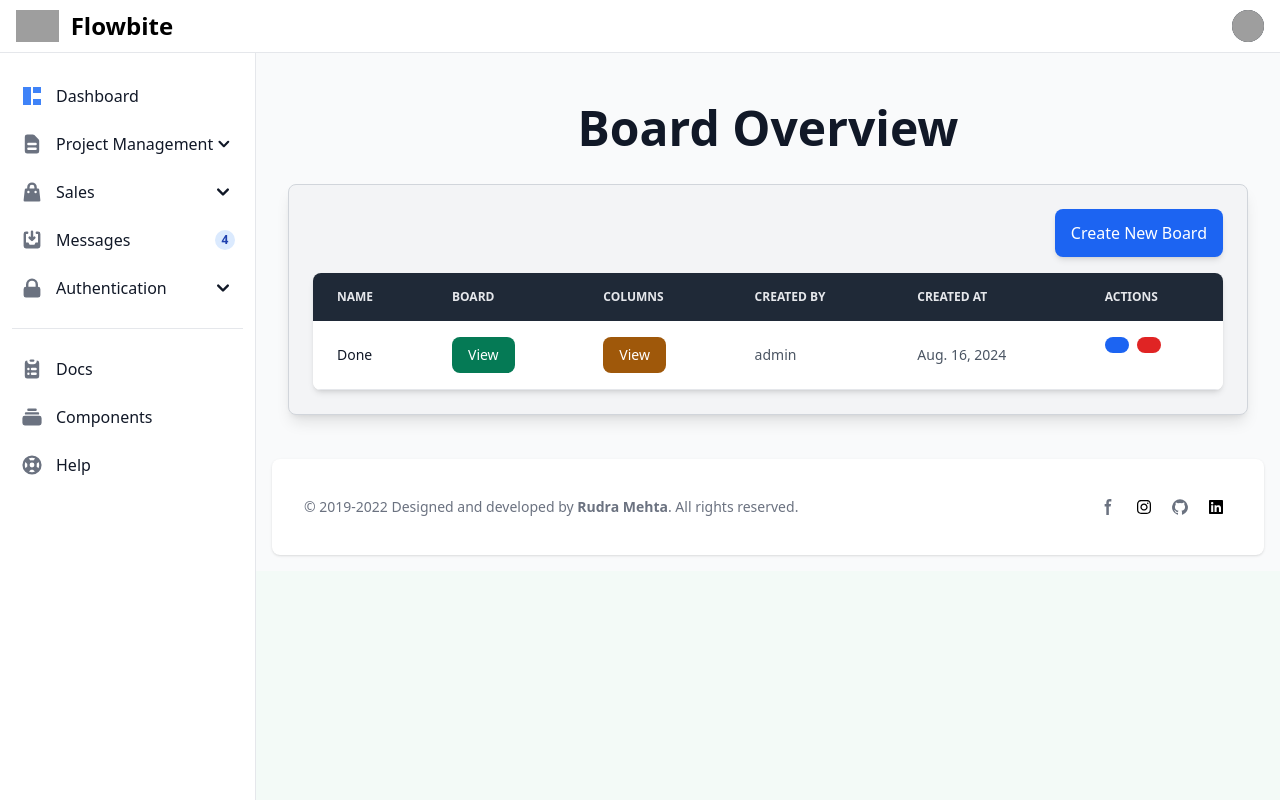
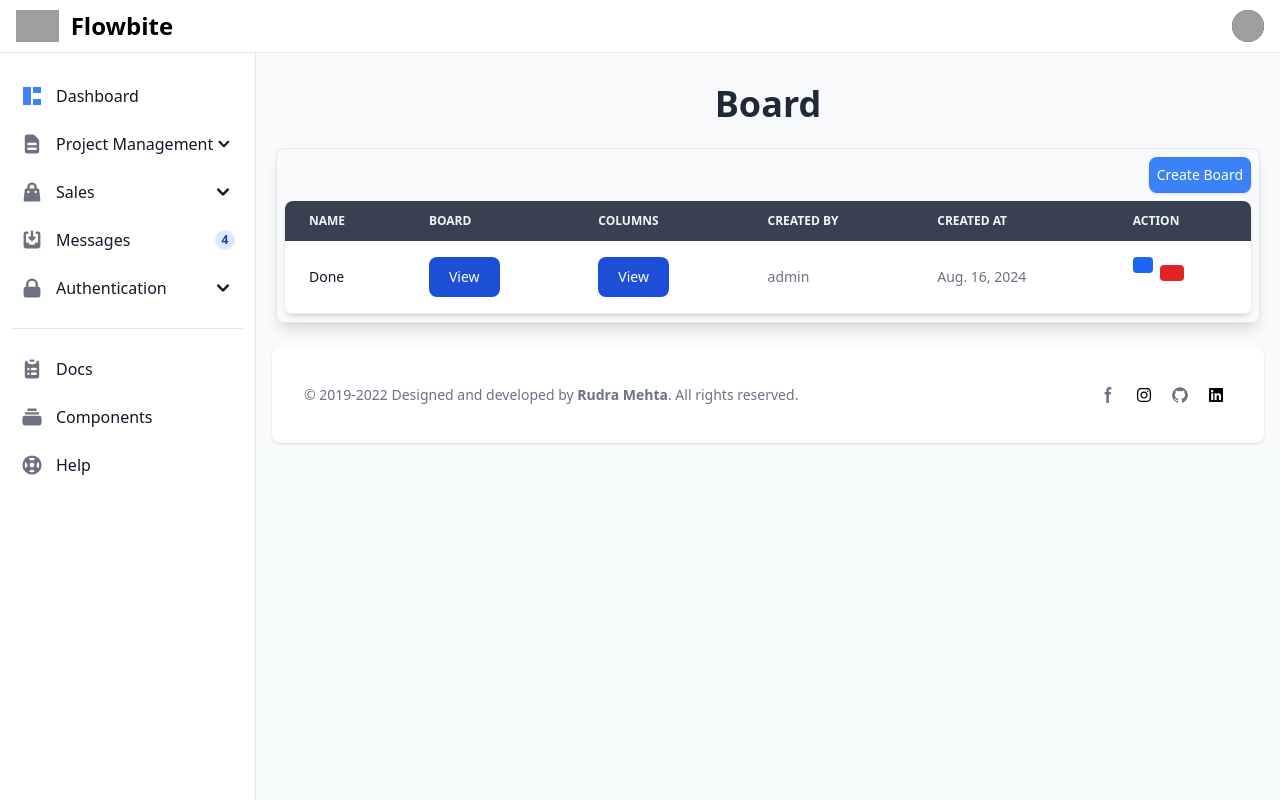
Before and after one commit to rudrafra772/tms, a Django app: page /board/ in a window 1280 px wide. Run offline with Django 5.2, Linux system fonts and the light colour scheme; a user stored in the database is signed in; data comes from the database, SQL or seed files in the repository; both versions use the stored data as it was after the commit; style sheets or scripts are compiled from the project's sources; some libraries are stand-ins or nearby versions; grey boxes are pictures that could not be loaded.

Commit message:
FIX: board ui reset

```diff
--- a/apps/templates/project_mgmt/board.html
+++ b/apps/templates/project_mgmt/board.html
@@ -2,61 +2,69 @@
 
 {% block content %}
 
-<div class="container mx-auto px-4 py-6 max-w-screen-xl">
-    <h1 class="text-5xl font-bold text-center mb-8 text-gray-900 dark:text-gray-100">Board Overview</h1>
+<div class="container mx-auto px-1 py-1 max-w-screen-xl">
+    <h1 class="text-4xl font-bold text-center mb-6 text-gray-800 dark:text-gray-100">Board</h1>
     {% include "base/message.html" %}
-    <section class="bg-gray-100 border border-gray-300 dark:bg-gray-900 p-6 rounded-lg shadow-lg">
-        <div class="flex flex-wrap justify-end mb-4 space-y-2 sm:space-y-0 sm:space-x-4">
-            <a href="{% url "add_board" %}" class="w-full sm:w-auto py-3 px-4 bg-blue-600 text-white rounded-lg shadow-md hover:bg-blue-700 focus:outline-none focus:ring-2 focus:ring-blue-200 focus:ring-offset-2 transition ease-in-out duration-150">
-                Create New Board
+    <section class="bg-gray-50 border border-gray-200 dark:bg-gray-900 p-2 rounded-lg shadow-lg">
+        <div class="flex flex-wrap justify-end mb-2 space-y-2 sm:space-y-0 sm:space-x-2">
+            <a href="{% url "add_board" %}" class="w-full text-sm sm:w-auto py-2 px-2 bg-primary-500 text-white rounded-lg shadow hover:bg-primary-600 focus:outline-none focus:ring-2 focus:ring-primary-200 focus:ring-offset-2">
+                Create Board
             </a>
         </div>
-        <div class="bg-white dark:bg-gray-800 rounded-lg shadow-md overflow-x-auto">
-            <table class="min-w-full text-sm text-left text-gray-600 dark:text-gray-300">
-                <thead class="text-xs uppercase bg-gray-800 text-gray-200 dark:bg-gray-700 dark:text-gray-300">
+        <div class="bg-white dark:bg-gray-800 rounded-lg shadow-md overflow-hidden">
+            <div class="overflow-x-auto block">
+                <table class="min-w-full text-nowrap text-sm text-left text-gray-500 dark:text-gray-400">
+                    <thead class="text-xs uppercase bg-gray-700 text-gray-100 dark:bg-gray-700 dark:text-gray-400">
                         <tr>
-                        <th scope="col" class="px-6 py-4">Name</th>
-                        <th scope="col" class="px-6 py-4">Board</th>
-                        <th scope="col" class="px-6 py-4">Columns</th>
-                        <th scope="col" class="px-6 py-4">Created By</th>
-                        <th scope="col" class="px-6 py-4">Created At</th>
-                        <th scope="col" class="px-6 py-4">Actions</th>
+                            <th scope="col" class="px-6 py-3">Name</th>
+                            <th scope="col" class="px-6 py-3">Board</th>
+                            <th scope="col" class="px-6 py-3">Columns</th>
+                            <th scope="col" class="px-6 py-3">Created By</th>
+                            <th scope="col" class="px-6 py-3">Created At</th>
+                            <th scope="col" class="px-6 py-3">Action</th>
                         </tr>
                     </thead>
                     <tbody class="bg-white dark:bg-gray-800">
                         {% for board in board_list %}
-                    <tr class="border-b dark:border-gray-700 hover:bg-gray-50 dark:hover:bg-gray-700 transition">
-                        <td class="px-6 py-4 font-medium text-gray-900 dark:text-white whitespace-nowrap">
-                           {{ board.name }}
-                        </td>
+                        <tr class="border-b dark:border-gray-700 hover:bg-gray-100 dark:hover:bg-gray-700 transition">
+                            <th scope="row" class="px-6 py-4 font-medium text-gray-900 dark:text-white whitespace-nowrap">
+                               {{board.name}}
+                            </th>
                             <td class="px-6 py-4">
-                            <a href="{% url "kanban_board" board.id %}" class="inline-flex items-center px-4 py-2 text-sm font-medium text-white bg-green-600 rounded-lg hover:bg-green-700 focus:outline-none focus:ring-2 focus:ring-green-200 dark:focus:ring-green-900 transition ease-in-out duration-150">
+                                <a href="{% url "kanban_board" board.id %}"  class="inline-flex items-center px-5 py-2.5 text-sm font-medium text-center text-white bg-primary-700 rounded-lg focus:ring-4 focus:ring-primary-200 dark:focus:ring-primary-900 hover:bg-primary-800">
                                     View
                                 </a>
                             </td>
                             <td class="px-6 py-4">
-                            <a href="{% url "column" board.id %}" class="inline-flex items-center px-4 py-2 text-sm font-medium text-white bg-yellow-600 rounded-lg hover:bg-yellow-700 focus:outline-none focus:ring-2 focus:ring-yellow-200 dark:focus:ring-yellow-900 transition ease-in-out duration-150">
+                                <a href="{% url "column" board.id %}"  class="inline-flex items-center px-5 py-2.5 text-sm font-medium text-center text-white bg-primary-700 rounded-lg focus:ring-4 focus:ring-primary-200 dark:focus:ring-primary-900 hover:bg-primary-800">
                                     View
                                 </a>
                             </td>
-                        <td class="px-6 py-4">{{ board.created_by.username }}</td>
-                        <td class="px-6 py-4">{{ board.created_at|date }}</td>
-                        <td class="px-6 py-4 flex space-x-2">
-                            <a href="{% url "edit_board" board.id %}" class="text-white bg-blue-600 hover:bg-blue-700 dark:bg-blue-500 dark:hover:bg-blue-600 rounded-lg px-3 py-2 transition ease-in-out duration-150">
-                                <i class="fas fa-pencil-alt"></i>
+                            <td class="px-6 py-4">{{board.created_by.username}}</td>
+
+                            <td class="px-6 py-4">{{board.created_at|date}}</td>
+                            <td class="px-6 py-4 items-center space-x-1 block">
+                                <a href="{% url "edit_board" board.id %}" class="inline-block text-white bg-blue-600 hover:bg-blue-800 dark:bg-blue-400 dark:hover:bg-blue-600 focus:outline-none focus:ring-2 focus:ring-blue-200 focus:ring-offset-2 rounded px-2.5 py-2">
+                                    <i class="fas fa-pencil"></i>
                                 </a>
-                            <button type="button" data-modal-target="deleteModal" data-modal-toggle="deleteModal" class="text-white bg-red-600 hover:bg-red-700 dark:bg-red-500 dark:hover:bg-red-600 rounded-lg px-3 py-2 transition ease-in-out duration-150">
-                                <i class="fas fa-trash-alt"></i>
+                                <form id="deleteForm" action="{% url "delete_board" board.id %}" method="post" class="inline-block">
+                                    {% csrf_token %}
+                                    <button type="button" id="deleteButton" data-modal-target="deleteModal" data-modal-toggle="deleteModal" class="text-white bg-red-600 hover:bg-red-800 dark:bg-red-400 dark:hover:bg-red-600 focus:outline-none focus:ring-2 focus:ring-red-200 focus:ring-offset-2 rounded px-3 py-2">
+                                        <i class="fas fa-trash"></i>
                                     </button>
+                                </form>
                             </td>
                         </tr>
                         {% endfor %}
+                        <!-- Repeat similar rows for other products -->
                     </tbody>
                 </table>
+            </div>
         </div>
     </section>
 </div>
 
+
 <!-- Main modal -->
 
 {% endblock content %}
```
Also changed, not shown: db.sqlite3. Lines whose indentation alone changed are shown as unchanged.
